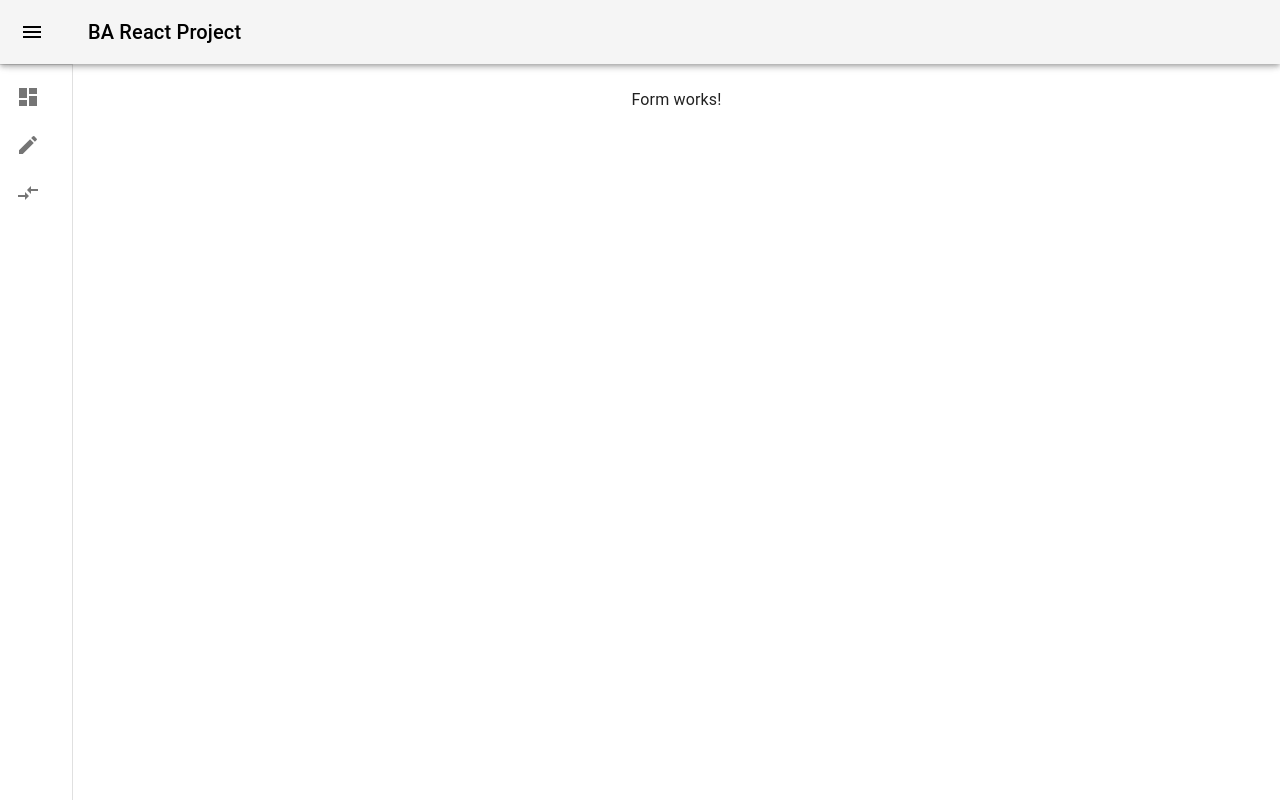
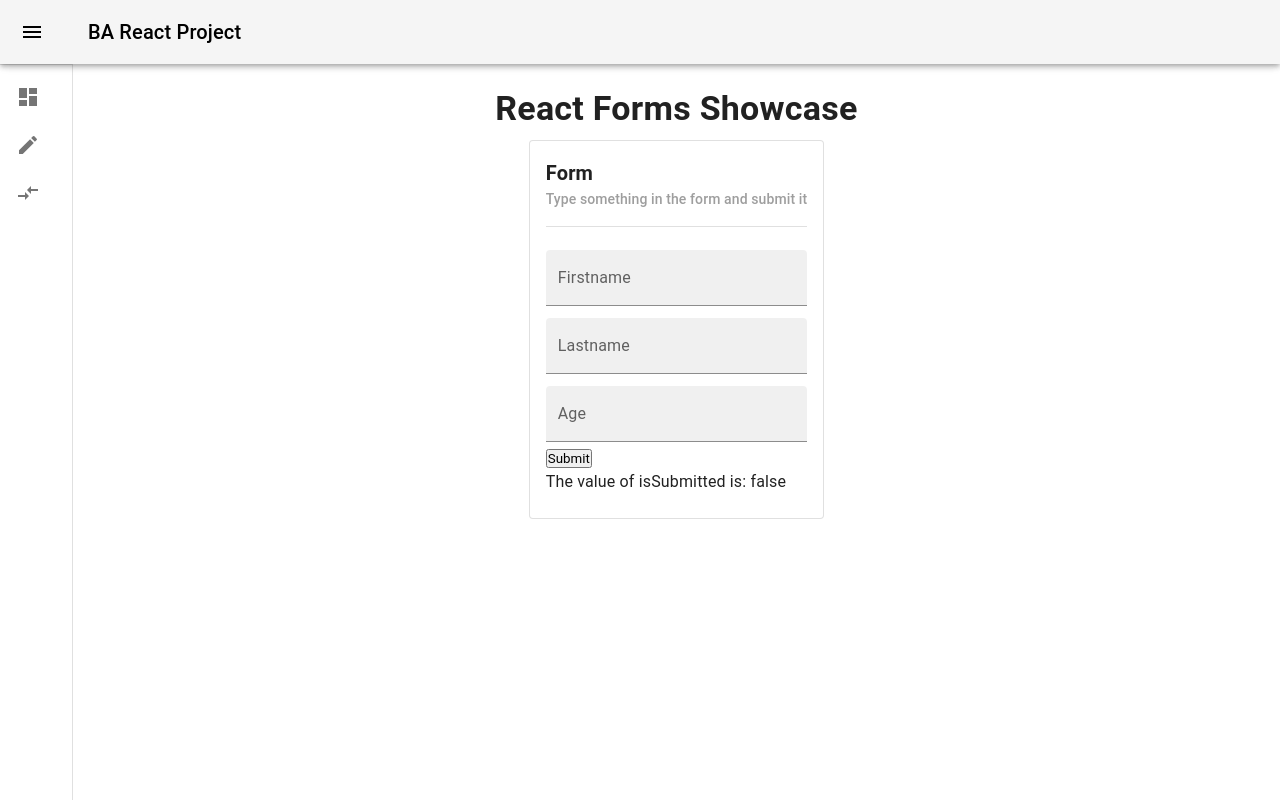
Before and after one commit to Fendorr/BA_React_Project, a React (Create React App) app: page /forms in a window 1280 px wide. Built offline with nearby package versions, Linux system fonts and the light colour scheme.

Commit message:
forms redesign

```diff
--- a/src/pages/Forms.js
+++ b/src/pages/Forms.js
@@ -1,12 +1,100 @@
-import {React} from 'react';
+import { React, useState, useEffect } from "react";
+import { styled } from '@mui/material/styles';
+import Box from '@mui/material/Box';
+import TextField from '@mui/material/TextField';
+import Card from '@mui/material/Card';
+import CardContent from '@mui/material/CardContent';
+import Typography from '@mui/material/Typography';
+import Divider from '@mui/material/Divider';
 
-function Forms (){
-    return(
-        <>
-            <p>Form works!</p>
-        </>
+//#region styling
+const CustomCard = styled(Card)({
+    marginBottom: "15px",
+})
+
+const CardDivider = styled(Divider)({
+    marginTop: "15px",
+    marginBottom: "15px",
+})
+//#endregion
+
+function Forms() {
+    const [inputs, setInputs] = useState({});
+    const [isSubmitted, setIsSubmitted] = useState(false);
+
+    const handleInputChange = (event) => {
+        const name = event.target.name;
+        const value = event.target.value;
+        setInputs(values => ({ ...values, [name]: value }))
+    }
+
+    const handleSubmit = (event) => {
+        setIsSubmitted(true);
+        event.preventDefault();
+        alert(inputs);
+    }
+
+    return (
+        <Box sx={{
+            display: "flex",
+            flexDirection: "column",
+        }}>
+            <Typography variant="h4" sx={{ fontWeight: 600, marginBottom: "10px", alignSelf: "center" }}>React Forms Showcase</Typography>
+
+            <Box sx={{
+                display: "flex",
+                flexDirection: "row",
+                alignItems: "center",
+                justifyContent: "center",
+                gap: 1,
+            }}>
+                <CustomCard variant="outlined">
+                    <CardContent>
+                        <Typography variant="h6" sx={{ fontWeight: 600 }}>Form</Typography>
+                        <Typography variant="subtitle2" sx={{ color: "#9e9e9e" }}>Type something in the form and submit it</Typography>
+                        <CardDivider />
+                        <form onSubmit={handleSubmit}>
+                            <div>
+                                <TextField label="Firstname" type="text" variant="filled" value={inputs.firstName} onChange={handleInputChange} margin="dense" fullWidth />
+                            </div>
+                            <div>
+                                <TextField label="Lastname" type="text" variant="filled" value={inputs.lastName} onChange={handleInputChange} margin="dense" fullWidth />
+                            </div>
+                            <div>
+                                <TextField label="Age" type="number" variant="filled" value={inputs.age} onChange={handleInputChange} margin="dense" fullWidth />
+                            </div>
+                            <input type="submit" />
+                        </form>
+                        <p>The value of isSubmitted is: {isSubmitted.toString()}</p>
+                    </CardContent>
+                </CustomCard>
+
+                {isSubmitted == true &&
+                    <CustomCard variant="outlined">
+                        <CardContent>
+                            <Typography variant="h6" sx={{ fontWeight: 600 }}>Form</Typography>
+                            <Typography variant="subtitle2" sx={{ color: "#9e9e9e" }}>Type something in the form and submit it</Typography>
+                            <CardDivider />
+                            <form onSubmit={handleSubmit}>
+                                <div>
+                                    <TextField label="Firstname" type="text" variant="filled" value={inputs.firstName} onChange={handleInputChange} margin="dense" fullWidth />
+                                </div>
+                                <div>
+                                    <TextField label="Lastname" type="text" variant="filled" value={inputs.lastName} onChange={handleInputChange} margin="dense" fullWidth />
+                                </div>
+                                <div>
+                                    <TextField label="Age" type="number" variant="filled" value={inputs.age} onChange={handleInputChange} margin="dense" fullWidth />
+                                </div>
+                                <input type="submit" />
+                            </form>
+                            <p>The value of isSubmitted is: {isSubmitted.toString()}</p>
+                        </CardContent>
+                    </CustomCard>
+                }
+            </Box>
+        </Box>
+
     )
-
 }
 
 export default Forms;
--- a/src/pages/GridExample.js
+++ b/src/pages/GridExample.js
@@ -13,6 +13,7 @@ import robbenbaby1 from "../images/robbenbaby1.jpg";
 import robbenbaby2 from "../images/robbenbaby2.jpg";
 import robbenbaby3 from "../images/robbenbaby3.jpg";
 import robbenbaby4 from "../images/robbenbaby4.jpg";
+import { Typography } from '@mui/material';
 
 //#region styling
 const CustomGrid = styled(Grid)({
@@ -36,10 +37,9 @@ function GridExample() {
         <Box sx={{
             display: "flex",
             flexDirection: "column",
-            height: "100%",
         }}>
-            <h1>Dynamic columns and grid showcase</h1>
-            <p>Resize the window to see the React-MUI grid in action</p>
+            <Typography variant="h4" sx={{ fontWeight: 600 }}>Dynamic columns and grid showcase</Typography>
+            <Typography variant="subtitle1">Resize the window to see the React-MUI grid in action</Typography>
             <CustomGrid container spacing={2}>
                 <Grid item xs={12} sm={4}>
                     {text}
```
